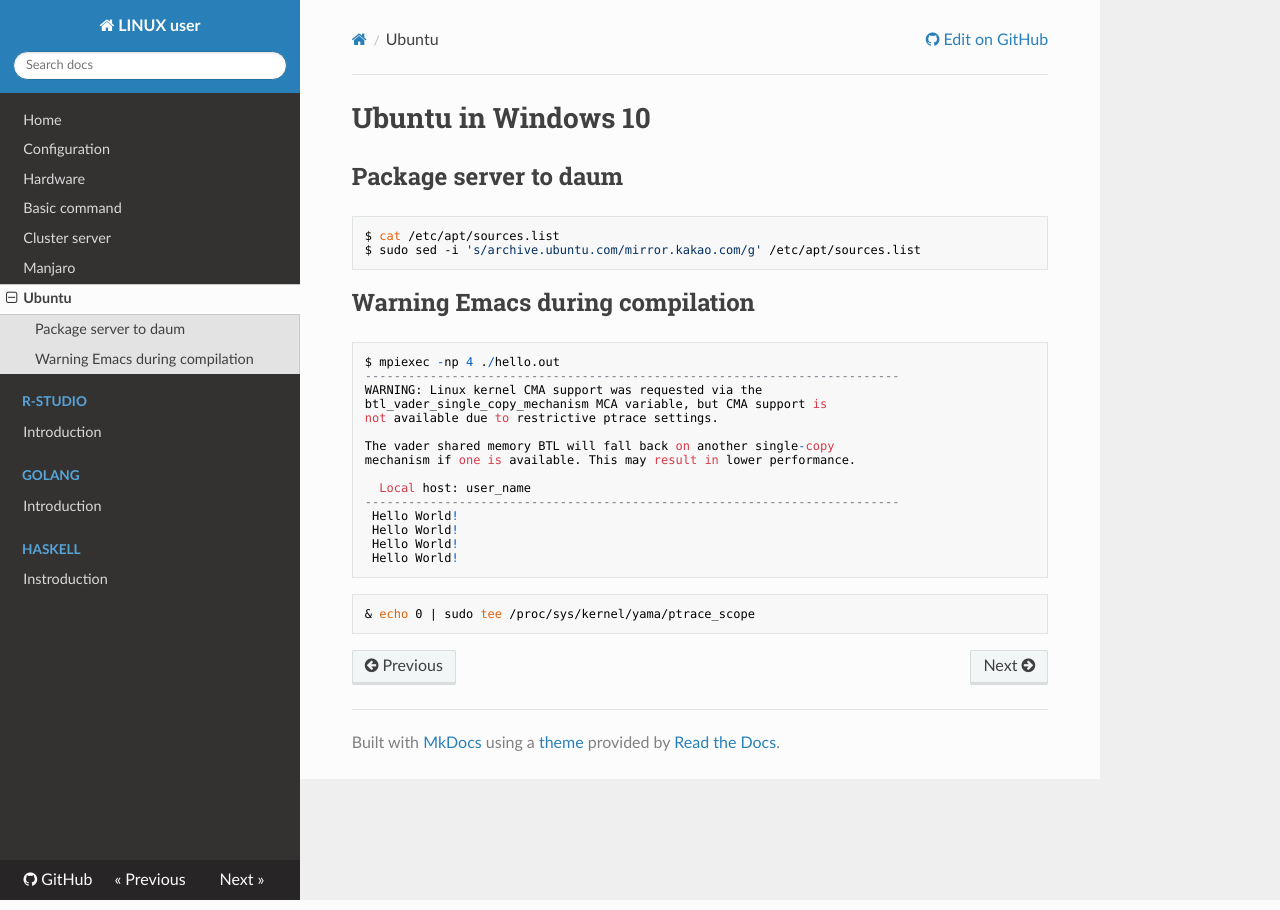
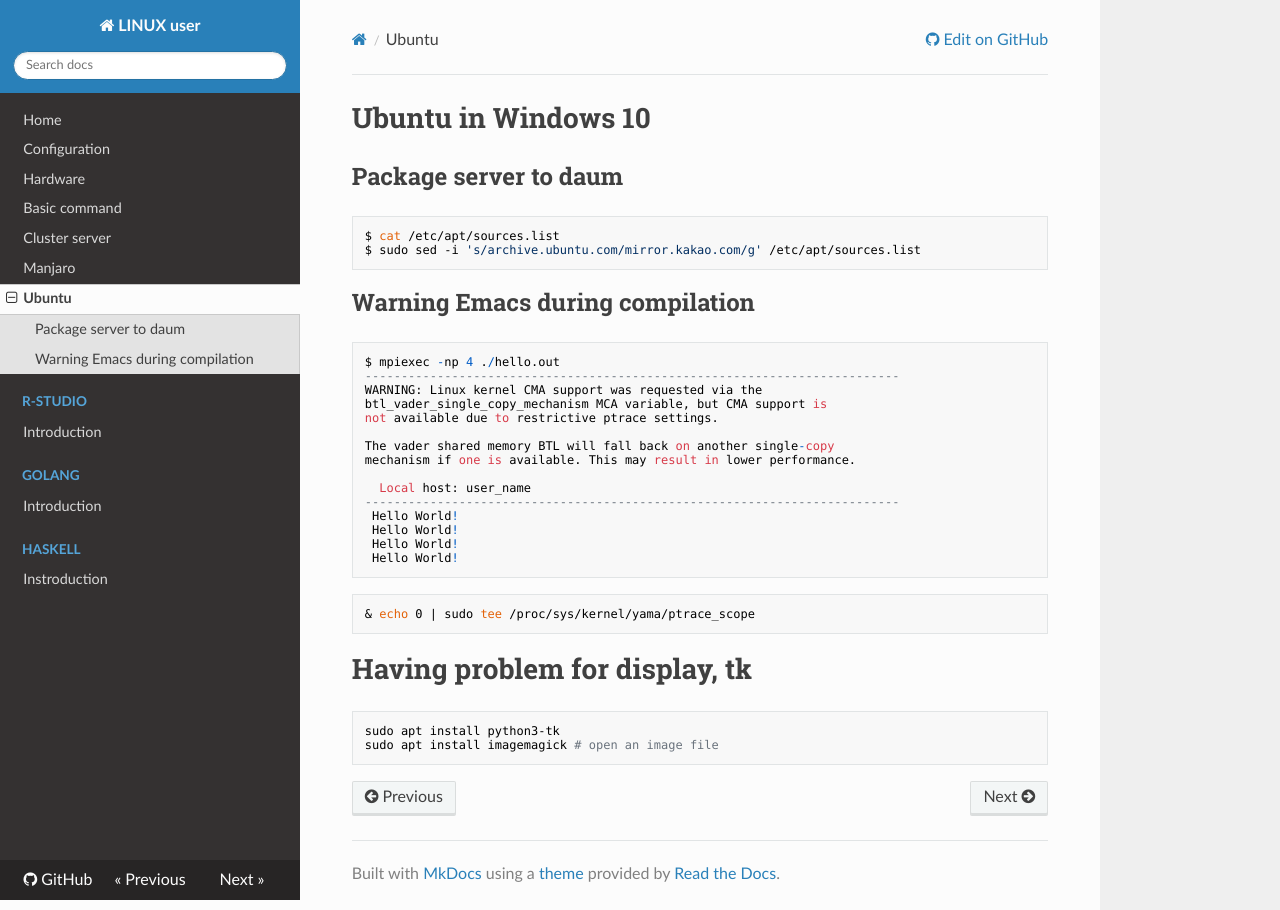
Before and after one commit to WonyoungCho/LINUX, an MkDocs documentation site: the page built from docs/ubuntu_conf.md, in a window 1280 px wide. Built offline with MkDocs 1.6.1, drawn with Linux system fonts in a browser that asks for light colours; nearby versions of some CDN libraries; old or Windows-style settings are respelled for this version of MkDocs.

Commit message:
Update ubuntu_conf.md

````diff
--- a/docs/ubuntu_conf.md
+++ b/docs/ubuntu_conf.md
@@ -31,3 +31,9 @@ mechanism if one is available. This may result in lower performance.
 ```sh
 & echo 0 | sudo tee /proc/sys/kernel/yama/ptrace_scope
 ```
+
+# Having problem for display, tk
+```
+sudo apt install python3-tk
+sudo apt install imagemagick # open an image file
+```
````
